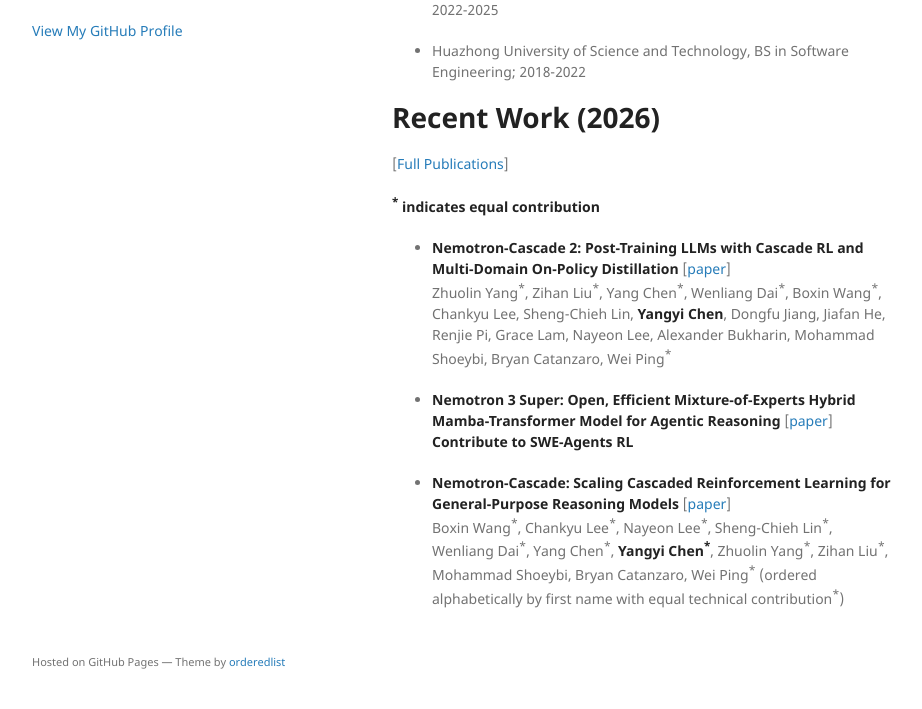
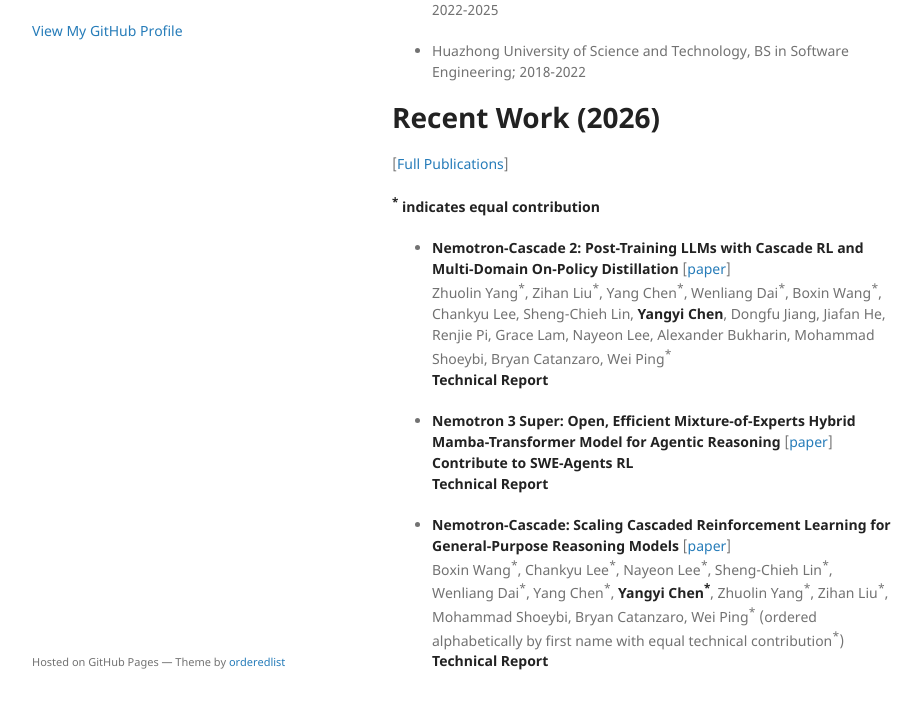
Before and after one commit to Yangyi-Chen/yangyi-chen.github.io, a Jekyll site: the page built from index.md, in a window 1280 px wide and 1078 px high. Shown: the part 337-1046 px from the top of the window, without its empty margins (178-1100 px from the left). Built offline with Jekyll 4.4.1, drawn with Linux system fonts in a browser that asks for light colours.

Commit message:
Update index.md

```diff
--- a/index.md
+++ b/index.md
@@ -66,12 +66,12 @@ I work on **scalable foundation models**, aiming to establish fundamental approa
 
 **<sup>\*</sup>  indicates equal contribution**
 
-- **Nemotron-Cascade 2: Post-Training LLMs with Cascade RL and Multi-Domain On-Policy Distillation** [[paper](https://arxiv.org/abs/2603.19220)] <br/> Zhuolin Yang<sup>\*</sup>, Zihan Liu<sup>\*</sup>, Yang Chen<sup>\*</sup>,  Wenliang Dai<sup>\*</sup>, Boxin Wang<sup>\*</sup>, Chankyu Lee, Sheng-Chieh Lin, **Yangyi Chen**, Dongfu Jiang, Jiafan He, Renjie Pi, Grace Lam, Nayeon Lee, Alexander Bukharin, Mohammad Shoeybi, Bryan Catanzaro, Wei Ping<sup>\*</sup> <br/>
+- **Nemotron-Cascade 2: Post-Training LLMs with Cascade RL and Multi-Domain On-Policy Distillation** [[paper](https://arxiv.org/abs/2603.19220)] <br/> Zhuolin Yang<sup>\*</sup>, Zihan Liu<sup>\*</sup>, Yang Chen<sup>\*</sup>,  Wenliang Dai<sup>\*</sup>, Boxin Wang<sup>\*</sup>, Chankyu Lee, Sheng-Chieh Lin, **Yangyi Chen**, Dongfu Jiang, Jiafan He, Renjie Pi, Grace Lam, Nayeon Lee, Alexander Bukharin, Mohammad Shoeybi, Bryan Catanzaro, Wei Ping<sup>\*</sup> <br/> **Technical Report**
 
 
-- **Nemotron 3 Super: Open, Efficient Mixture-of-Experts Hybrid Mamba-Transformer Model for Agentic Reasoning** [[paper](https://research.nvidia.com/labs/nemotron/files/NVIDIA-Nemotron-3-Super-Technical-Report.pdf)] <br/> **Contribute to SWE-Agents RL** <br/>
+- **Nemotron 3 Super: Open, Efficient Mixture-of-Experts Hybrid Mamba-Transformer Model for Agentic Reasoning** [[paper](https://research.nvidia.com/labs/nemotron/files/NVIDIA-Nemotron-3-Super-Technical-Report.pdf)] <br/> **Contribute to SWE-Agents RL** <br/> **Technical Report**
 
-- **Nemotron-Cascade: Scaling Cascaded Reinforcement Learning for General-Purpose Reasoning Models** [[paper](https://arxiv.org/pdf/2512.13607)] <br/> Boxin Wang<sup>\*</sup>, Chankyu Lee<sup>\*</sup>, Nayeon Lee<sup>\*</sup>, Sheng-Chieh Lin<sup>\*</sup>, Wenliang Dai<sup>\*</sup>, Yang Chen<sup>\*</sup>, **Yangyi Chen<sup>\*</sup>**, Zhuolin Yang<sup>\*</sup>, Zihan Liu<sup>\*</sup>, Mohammad Shoeybi, Bryan Catanzaro, Wei Ping<sup>\*</sup> (ordered alphabetically by first name with equal technical contribution<sup>\*</sup>) <br/>
+- **Nemotron-Cascade: Scaling Cascaded Reinforcement Learning for General-Purpose Reasoning Models** [[paper](https://arxiv.org/pdf/2512.13607)] <br/> Boxin Wang<sup>\*</sup>, Chankyu Lee<sup>\*</sup>, Nayeon Lee<sup>\*</sup>, Sheng-Chieh Lin<sup>\*</sup>, Wenliang Dai<sup>\*</sup>, Yang Chen<sup>\*</sup>, **Yangyi Chen<sup>\*</sup>**, Zhuolin Yang<sup>\*</sup>, Zihan Liu<sup>\*</sup>, Mohammad Shoeybi, Bryan Catanzaro, Wei Ping<sup>\*</sup> (ordered alphabetically by first name with equal technical contribution<sup>\*</sup>) <br/> **Technical Report**
 
 
 <!--- **(Vision-Language Pre-Training) Prioritizing Image-Related Tokens Enhances Vision-Language Pre-Training** [[paper](https://arxiv.org/abs/2505.08971)] <br/> **Yangyi Chen**, Hao Peng, Tong Zhang, Heng Ji <br/> **TMLR 2026**
```
